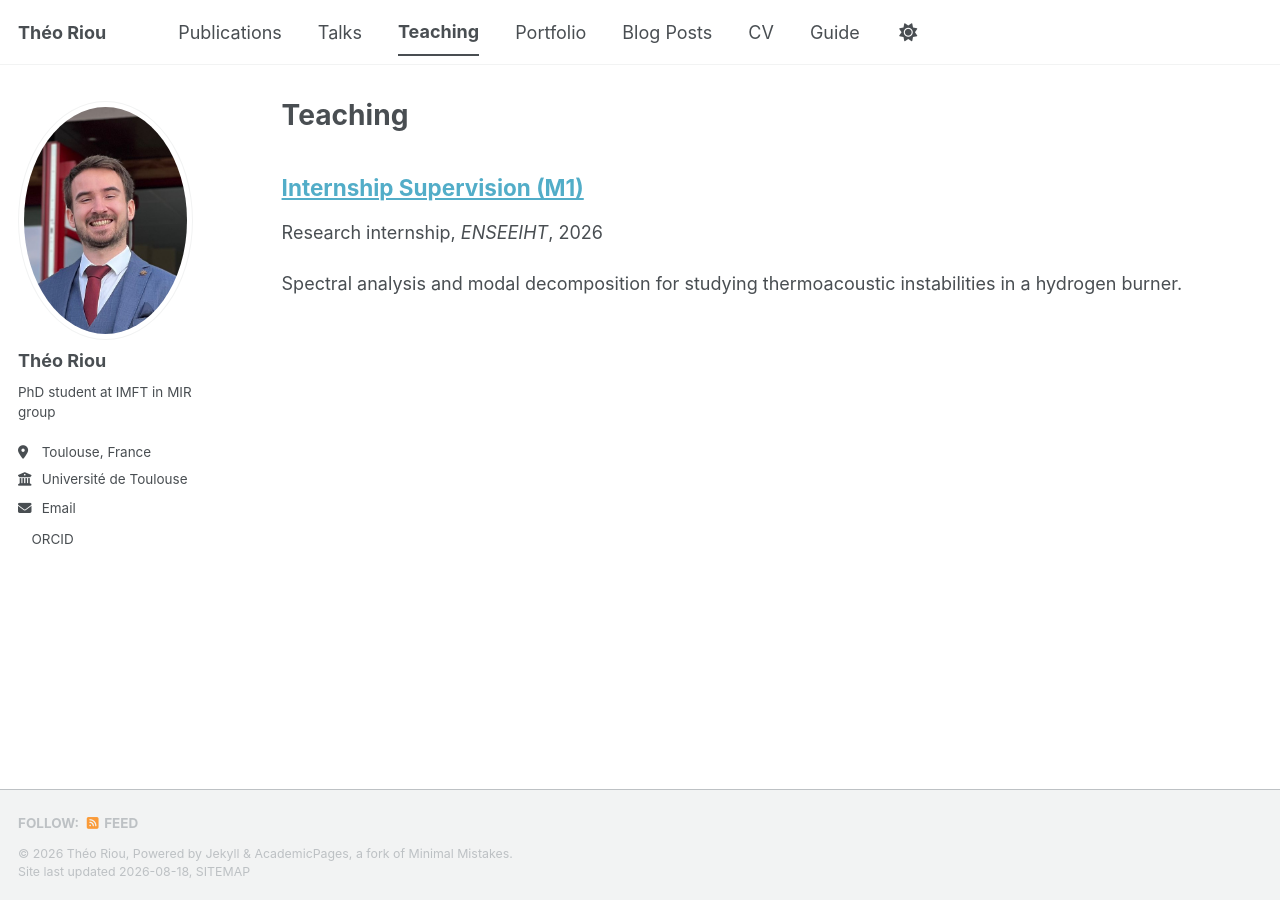
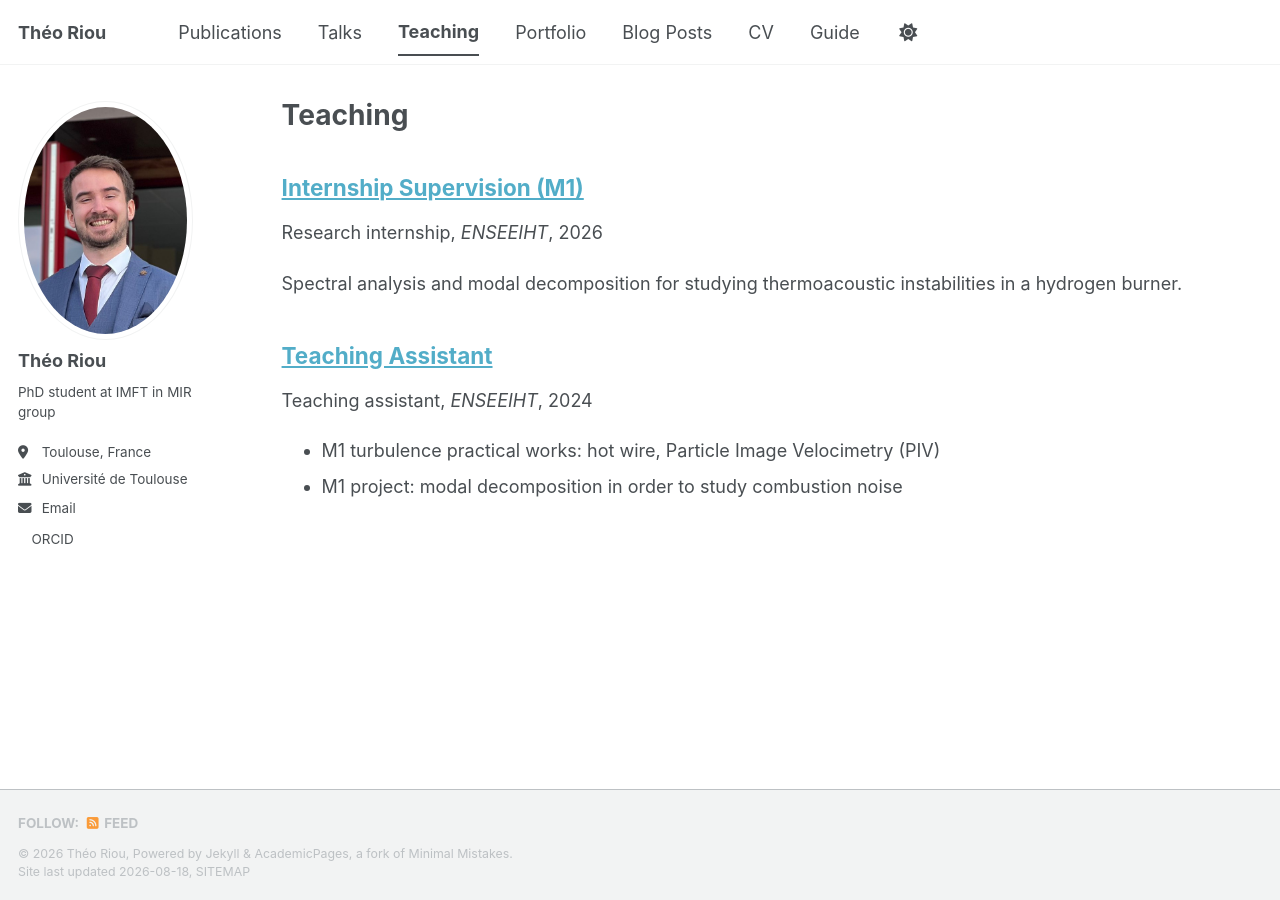
Before and after one commit to thriou/thriou.github.io, a Jekyll site: the page built from _pages/teaching.html, in a window 1280 px wide. Built offline with Jekyll 4.4.1, drawn with Linux system fonts in a browser that asks for light colours; a style sheet for code colours, icons or effects is not loaded; a file with an impossible date is left out.

Commit message:
Update Teaching-Assistan2024-2025.md

```diff
--- a/_teaching/Teaching-Assistan2024-2025.md
+++ b/_teaching/Teaching-Assistan2024-2025.md
@@ -2,9 +2,10 @@
 title: "Teaching Assistant"
 collection: teaching
 type: "Teaching assistant"
-permalink: /teaching/Teaching-Assistan2024-2025
+permalink: /teaching/teaching-assistant-2024-2025
 venue: "ENSEEIHT"
-date: 2024-2025
+date: 2024-09-01
+years: "2024 – 2025"
 location: "Toulouse, France"
 ---
 
```
